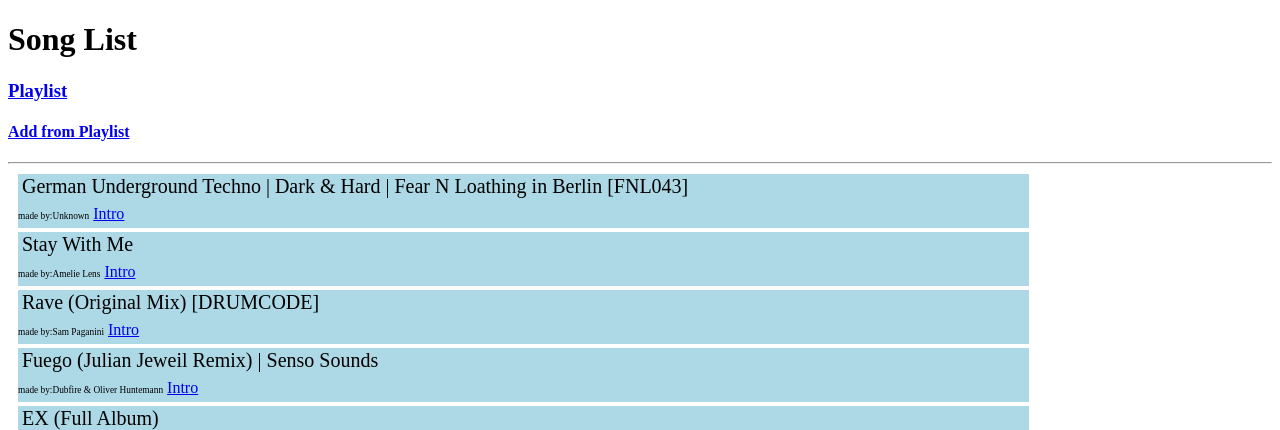
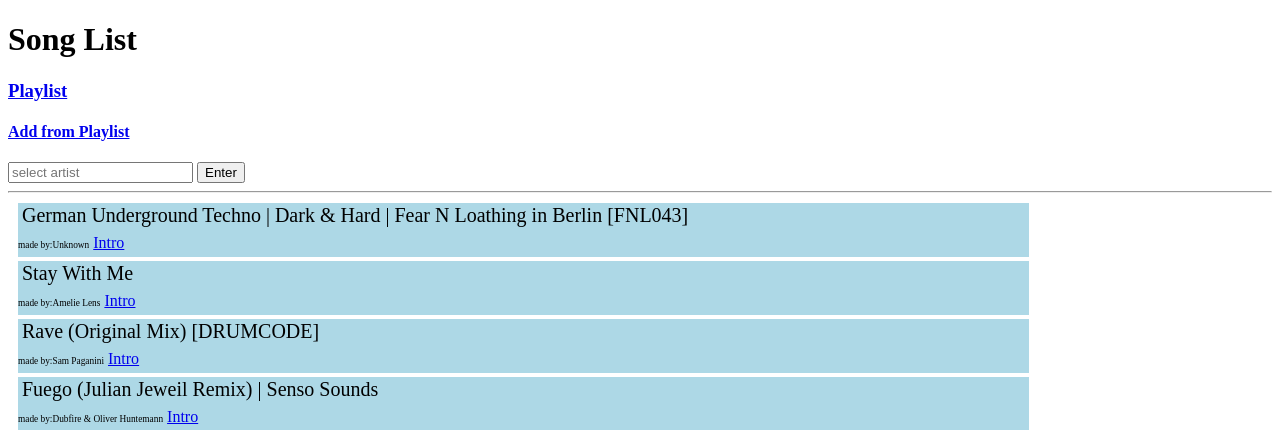
Before and after one commit to cojemma/techno_web, a Django app: page / in a window 1280 px wide. Shown: the top 430 px of the page. Run offline with Django 3.2, Linux system fonts and the light colour scheme; data comes from the database, SQL or seed files in the repository.

Commit message:
add artist select list

```diff
--- a/song/templates/home.html
+++ b/song/templates/home.html
@@ -38,6 +38,16 @@
     <h1>Song List</h1>
     <h3><a href="https://www.youtube.com/playlist?list=PLOcfOFh9YQcf1lVq_MYCMwu6bzD6__GUZ">Playlist</a></h3>
     <h4><a href="/add/">Add from Playlist</a></h4>
+    <form method="GET">
+        <input list="artist" name="artist" placeholder="select artist">
+        <datalist id="artist">
+            <option value="all" />
+            {% for artist in artists %}
+            <option value="{{artist}}" />
+            {% endfor %}
+        </datalist>
+        <input type="submit" value="Enter">
+    </form>
     <hr>
     <div class="container">
         {% for song in songs %}
--- a/song/views.py
+++ b/song/views.py
@@ -6,6 +6,13 @@
 # Create your views here.
 def song_list(request):
     songs = models.Song.objects.all().order_by('id')
+    [song for song in songs]
+    artists = set([song.artist for song in songs])
+    if 'artist' in request.GET:
+        if request.GET['artist'] == 'all' or request.GET['artist'] == '':
+            return render(request, 'home.html', locals())
+        songs = songs.filter(artist=request.GET['artist'])
+        return render(request, 'home.html', locals())
     return render(request, 'home.html', locals())
 
 def addsong(request):
```
